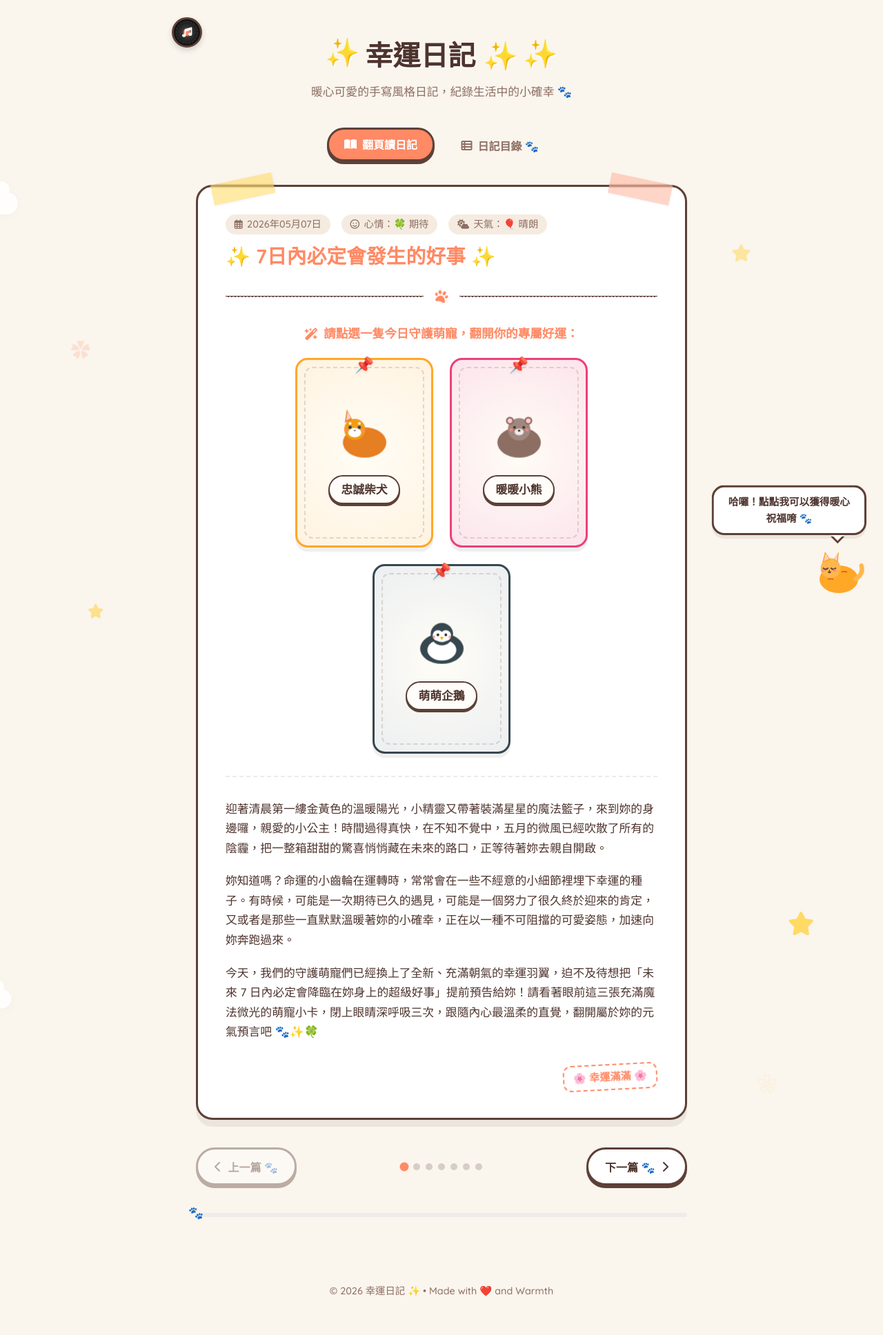
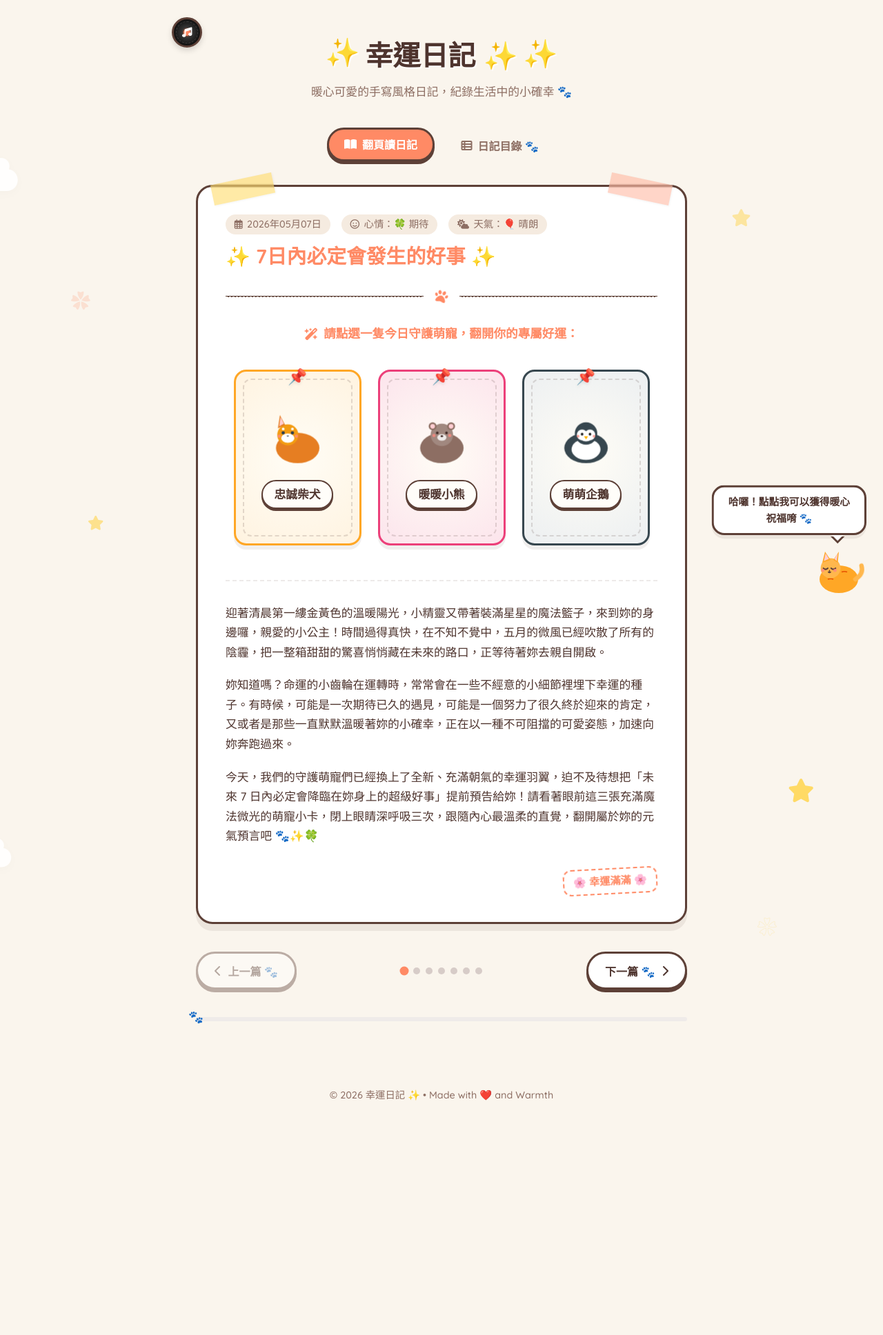
Before and after one commit to toydogcat/ai-lucky, a Jekyll site: the page built from index.html, in a window 1280 px wide. Shown: the whole page at 69% size. Built offline with Jekyll 4.4.1, drawn with Linux system fonts in a browser that asks for light colours; comment, search, counter and statistics services are not loaded; after the commit the page ends 1652 px from its top, so only the background shows below that.

Commit message:
style: adjust base card dimensions and update expanded card layout for dynamic height support

```diff
--- a/assets/css/style.css
+++ b/assets/css/style.css
@@ -737,16 +737,14 @@
 }
 
 .flip-card {
-  width: 200px;
-  height: 275px;
+  width: 185px;
+  height: 255px;
   cursor: pointer;
   perspective: 1000px;
   border-radius: 18px;
   transition: all 0.6s cubic-bezier(0.25, 0.8, 0.25, 1);
   position: relative;
 }
-
-/* Kicking out other cards */
 .flip-card.is-dismissed {
   position: absolute !important; /* Take out of flex flow to prevent row wrapping and ghost rows! */
   opacity: 0 !important;
@@ -762,8 +760,24 @@
 /* Expanding selected card to be big and majestic! */
 .flip-card.is-expanded {
   width: 100% !important;
-  max-width: 580px !important;
-  height: 440px !important; /* Taller card to fully contain all 3 paragraphs of text */
+  max-width: 640px !important; /* wider and more luxurious for desktop */
+  height: auto !important; /* Allow natural height expansion based on text length */
+  min-height: 400px !important;
+}
+
+.flip-card.is-expanded .flip-card-inner {
+  height: auto !important;
+}
+
+.flip-card.is-expanded .flip-card-front {
+  position: absolute !important;
+}
+
+.flip-card.is-expanded .flip-card-back {
+  position: relative !important;
+  transform: rotateY(180deg) !important; /* Keeps 3D flip animation working perfectly while allowing natural height flow */
+  width: 100% !important;
+  height: auto !important;
 }
 
 .flip-card-inner {
```
